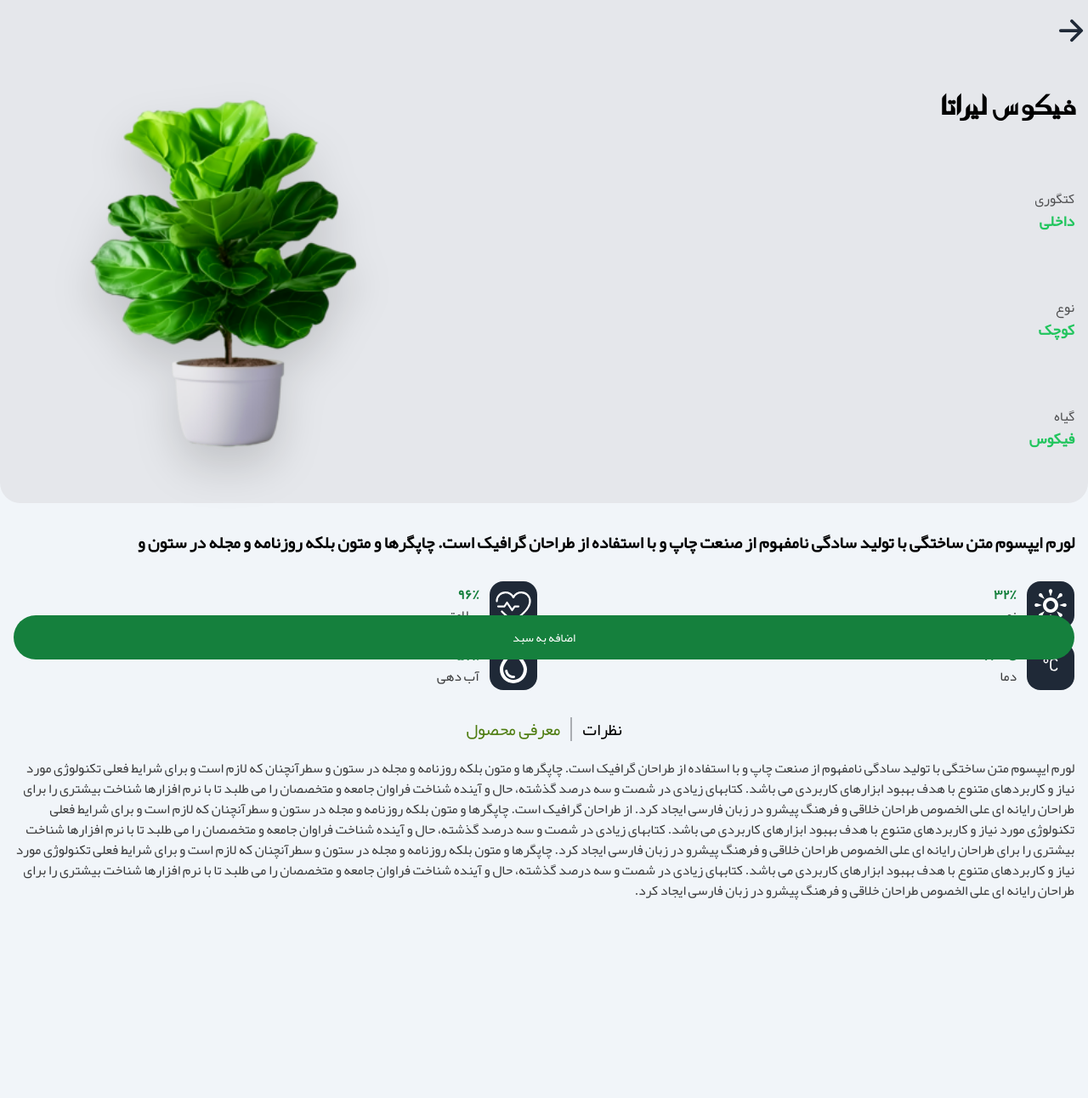
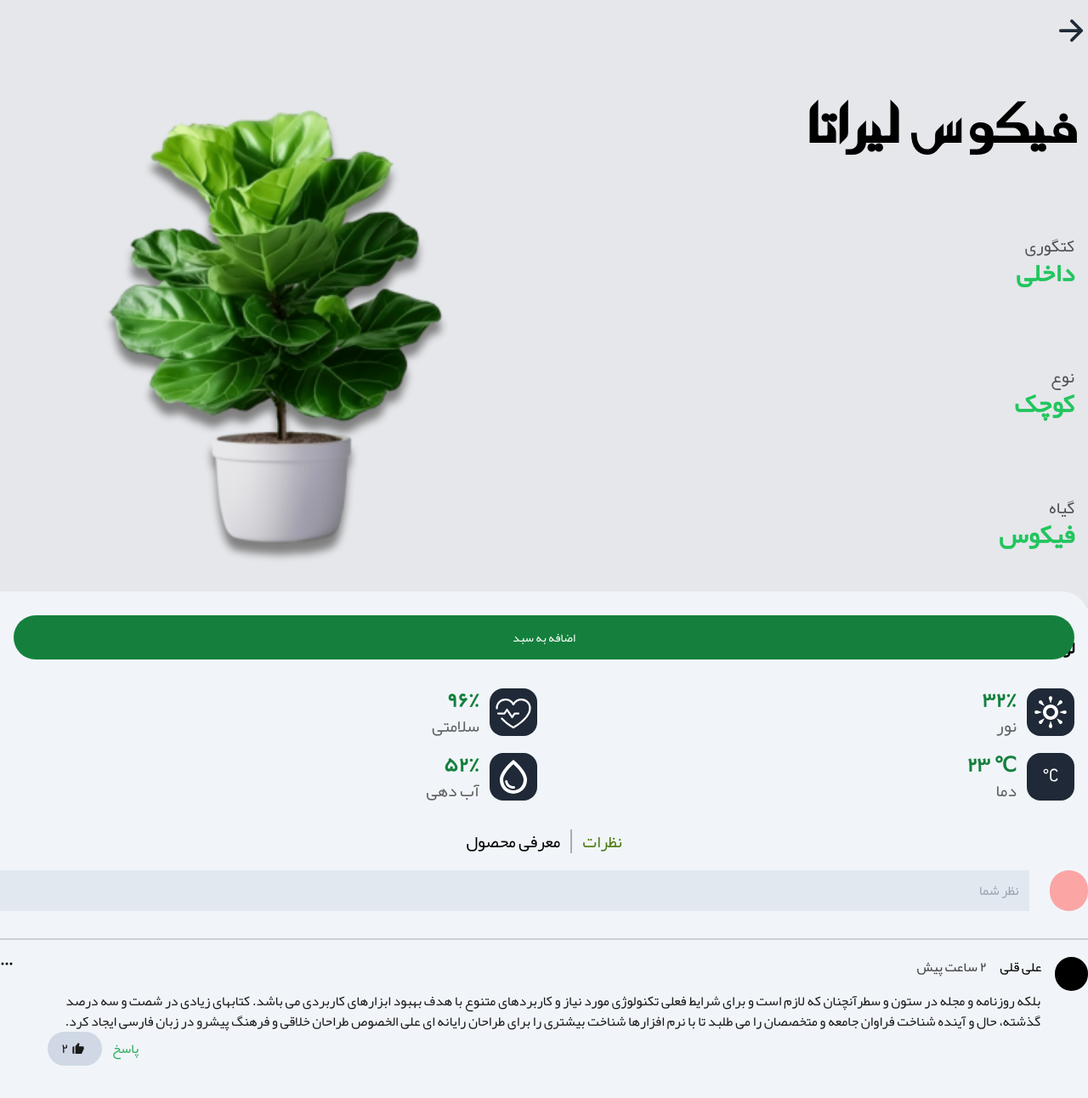
Before and after one commit to SinaAndDan/Sina-Flower-2024, a Next.js app: page /detail-page in a window 1280 px wide. Shown: the top 1292 px of the page at 85% size. Before the commit the page ends 1188 px from the top, so only its background shows below. Built offline with nearby package versions, Linux system fonts and the light colour scheme.

Commit message:
UI comments added,ui imporoved

```diff
--- a/src/app/components/DetailPage/DetailNavbar.tsx
+++ b/src/app/components/DetailPage/DetailNavbar.tsx
@@ -1,41 +1,67 @@
+"use client";
+
 import { IoArrowForward } from "react-icons/io5";
 import { TiWeatherSunny } from "react-icons/ti";
 import { PiHeartbeatLight } from "react-icons/pi";
 import { WiCelsius } from "react-icons/wi";
 import { MdOutlineWaterDrop } from "react-icons/md";
 import "../../../styles/fonts.css";
-
 import Image from "next/image";
 import ficus from "../../../../public/ficus.png";
+import { useState } from "react";
+import { DiVim } from "react-icons/di";
+import { BsThreeDots, BsThreeDotsVertical } from "react-icons/bs";
+import { SlLike } from "react-icons/sl";
+import { BiSolidLike } from "react-icons/bi";
 
 const DetailNavbar = () => {
+  const [about, setAbout] = useState(false);
+
+  const switchToCmsHandler = () => {
+    if (about) {
+      setAbout(false);
+    }
+    return;
+  };
+  const switchToaboutHandler = () => {
+    if (!about) {
+      setAbout(true);
+    }
+    return;
+  };
   return (
     <div className="font-yekan w-full">
-      <div className="container mx-auto sm:px-0 px-2 w-full bg-gray-200 rounded-b-3xl notched-corner">
+      <div className="container mx-auto sm:px-0 px-2 w-full bg-gray-200 relative notched-corner">
         <div className="w-full content-notch">
           <div className="pt-4">
             <IoArrowForward className="w-10 h-10 text-gray-800" />
           </div>
           <div className="h-full px-4 pb-6 mt-3 flex justify-between">
             <div className="flex flex-col justify-around">
-              <h5 className="font-bold font-abasan text-2xl sm:text-4xl">
+              <h5 className="font-bold font-abasan text-2xl sm:text-4xl md:text-5xl xl:text-7xl">
                 فیکوس لیراتا
               </h5>
               <div className="">
-                <p className="opacity-65 text-xs sm:text-base">کتگوری</p>
-                <p className="text-green-500 font-semibold text-base sm:text-lg">
+                <p className="opacity-65 text-xs sm:text-base md:text-lg xl:text-xl">
+                  کتگوری
+                </p>
+                <p className="text-green-500 font-semibold text-base sm:text-lg md:text-2xl xl:text-3xl">
                   داخلی
                 </p>
               </div>
               <div className="">
-                <p className="opacity-65 text-xs sm:text-base">نوع</p>
-                <p className="text-green-500 font-semibold text-base sm:text-lg">
+                <p className="opacity-65 text-xs sm:text-base md:text-lg xl:text-xl">
+                  نوع
+                </p>
+                <p className="text-green-500 font-semibold text-base sm:text-lg md:text-2xl xl:text-3xl">
                   کوچک
                 </p>
               </div>
               <div className="">
-                <p className="opacity-65 text-xs sm:text-base">گیاه</p>
-                <p className="text-green-500 font-semibold text-base sm:text-lg">
+                <p className="opacity-65 text-xs sm:text-base md:text-lg xl:text-xl">
+                  گیاه
+                </p>
+                <p className="text-green-500 font-semibold text-base sm:text-lg md:text-2xl xl:text-3xl">
                   فیکوس
                 </p>
               </div>
@@ -45,7 +71,7 @@ const DetailNavbar = () => {
               height={200}
               src={ficus}
               alt="هیجی"
-              className="drop-shadow-2xl saturate-150 shadow-gray-100"
+              className="md:w-full lg:w-1/2 saturate-150 shadow-gray-100 image-shadow"
             />
           </div>
         </div>
@@ -61,8 +87,8 @@ const DetailNavbar = () => {
               <TiWeatherSunny className="sm:w-12 sm:h-12 w-8 h-8 text-white" />
             </div>
             <div className="flex flex-col px-3 text-sm sm:text-base">
-              <p className="text-green-700 font-bold">۳۲٪</p>
-              <p className="opacity-75">نور</p>
+              <p className="text-green-700 font-bold lg:text-2xl">۳۲٪</p>
+              <p className="opacity-75 lg:text-xl lg:opacity-60">نور</p>
             </div>
           </div>
           <div className="flex items-center">
@@ -70,8 +96,8 @@ const DetailNavbar = () => {
               <PiHeartbeatLight className="sm:w-12 sm:h-12 w-8 h-8 text-white" />
             </div>
             <div className="flex flex-col px-3 text-sm sm:text-base">
-              <p className="text-green-700 font-bold">۹۶٪</p>
-              <p className="opacity-75">سلامتی</p>
+              <p className="text-green-700 font-bold lg:text-2xl">۹۶٪</p>
+              <p className="opacity-75 lg:text-xl lg:opacity-60">سلامتی</p>
             </div>
           </div>
           <div className="flex items-center">
@@ -79,8 +105,8 @@ const DetailNavbar = () => {
               <WiCelsius className="sm:w-12 sm:h-12 w-8 h-8 text-white" />
             </div>
             <div className="flex flex-col px-3 text-sm sm:text-base">
-              <p className="text-green-700 font-bold">℃ ۲۳</p>
-              <p className="opacity-75">دما</p>
+              <p className="text-green-700 font-bold lg:text-2xl">℃ ۲۳</p>
+              <p className="opacity-75 lg:text-xl lg:opacity-60">دما</p>
             </div>
           </div>
           <div className="flex items-center">
@@ -88,8 +114,8 @@ const DetailNavbar = () => {
               <MdOutlineWaterDrop className="sm:w-12 sm:h-12 w-8 h-8 text-white" />
             </div>
             <div className="flex flex-col px-3 text-sm sm:text-base">
-              <p className="text-green-700 font-bold">۵۲٪</p>
-              <p className="opacity-75">آب دهی</p>
+              <p className="text-green-700 font-bold lg:text-2xl">۵۲٪</p>
+              <p className="opacity-75 lg:text-xl lg:opacity-60">آب دهی</p>
             </div>
           </div>
         </div>
@@ -102,33 +128,83 @@ const DetailNavbar = () => {
           </button>
         </div>
         <div className="flex justify-center items-center">
-          <a className="pl-3 border-l-2 border-zinc-700 border-opacity-40 text-xl cursor-pointer">
+          <a
+            className={`pl-3 border-l-2 border-zinc-700 border-opacity-40 text-xl cursor-pointer ${
+              !about && "text-lime-700"
+            }`}
+            onClick={switchToCmsHandler}
+          >
             نظرات
           </a>
-          <a className="pr-3 text-lime-700 text-xl cursor-pointer">
+          <a
+            className={`pr-3 ${
+              about && "text-lime-700"
+            } text-xl cursor-pointer`}
+            onClick={switchToaboutHandler}
+          >
             معرفی محصول
           </a>
         </div>
-        <p className="mt-5 px-4 mb-32 text-sm sm:text-base opacity-75">
-          لورم ایپسوم متن ساختگی با تولید سادگی نامفهوم از صنعت چاپ و با استفاده
-          از طراحان گرافیک است. چاپگرها و متون بلکه روزنامه و مجله در ستون و
-          سطرآنچنان که لازم است و برای شرایط فعلی تکنولوژی مورد نیاز و کاربردهای
-          متنوع با هدف بهبود ابزارهای کاربردی می باشد. کتابهای زیادی در شصت و سه
-          درصد گذشته، حال و آینده شناخت فراوان جامعه و متخصصان را می طلبد تا با
-          نرم افزارها شناخت بیشتری را برای طراحان رایانه ای علی الخصوص طراحان
-          خلاقی و فرهنگ پیشرو در زبان فارسی ایجاد کرد. از طراحان گرافیک است.
-          چاپگرها و متون بلکه روزنامه و مجله در ستون و سطرآنچنان که لازم است و
-          برای شرایط فعلی تکنولوژی مورد نیاز و کاربردهای متنوع با هدف بهبود
-          ابزارهای کاربردی می باشد. کتابهای زیادی در شصت و سه درصد گذشته، حال و
-          آینده شناخت فراوان جامعه و متخصصان را می طلبد تا با نرم افزارها شناخت
-          بیشتری را برای طراحان رایانه ای علی الخصوص طراحان خلاقی و فرهنگ پیشرو
-          در زبان فارسی ایجاد کرد. چاپگرها و متون بلکه روزنامه و مجله در ستون و
-          سطرآنچنان که لازم است و برای شرایط فعلی تکنولوژی مورد نیاز و کاربردهای
-          متنوع با هدف بهبود ابزارهای کاربردی می باشد. کتابهای زیادی در شصت و سه
-          درصد گذشته، حال و آینده شناخت فراوان جامعه و متخصصان را می طلبد تا با
-          نرم افزارها شناخت بیشتری را برای طراحان رایانه ای علی الخصوص طراحان
-          خلاقی و فرهنگ پیشرو در زبان فارسی ایجاد کرد.
-        </p>
+        {about && (
+          <p className="mt-5 px-4 mb-32  opacity-75 leading-loose">
+            لورم ایپسوم متن ساختگی با تولید سادگی نامفهوم از صنعت چاپ و با
+            استفاده از طراحان گرافیک است. چاپگرها و متون بلکه روزنامه و مجله در
+            ستون و سطرآنچنان که لازم است و برای شرایط فعلی تکنولوژی مورد نیاز و
+            کاربردهای متنوع با هدف بهبود ابزارهای کاربردی می باشد. کتابهای زیادی
+            در شصت و سه درصد گذشته، حال و آینده شناخت فراوان جامعه و متخصصان را
+            می طلبد تا با نرم افزارها شناخت بیشتری را برای طراحان رایانه ای علی
+            الخصوص طراحان خلاقی و فرهنگ پیشرو در زبان فارسی ایجاد کرد. از طراحان
+            گرافیک است. چاپگرها و متون بلکه روزنامه و مجله در ستون و سطرآنچنان
+            که لازم است و برای شرایط فعلی تکنولوژی مورد نیاز و کاربردهای متنوع
+            با هدف بهبود ابزارهای کاربردی می باشد. کتابهای زیادی در شصت و سه
+            درصد گذشته، حال و آینده شناخت فراوان جامعه و متخصصان را می طلبد تا
+            با نرم افزارها شناخت بیشتری را برای طراحان رایانه ای علی الخصوص
+            طراحان خلاقی و فرهنگ پیشرو در زبان فارسی ایجاد کرد. چاپگرها و متون
+            بلکه روزنامه و مجله در ستون و سطرآنچنان که لازم است و برای شرایط
+            فعلی تکنولوژی مورد نیاز و کاربردهای متنوع با هدف بهبود ابزارهای
+            کاربردی می باشد. کتابهای زیادی در شصت و سه درصد گذشته، حال و آینده
+            شناخت فراوان جامعه و متخصصان را می طلبد تا با نرم افزارها شناخت
+            بیشتری را برای طراحان رایانه ای علی الخصوص طراحان خلاقی و فرهنگ
+            پیشرو در زبان فارسی ایجاد کرد.
+          </p>
+        )}
+        {!about && (
+          <div className="pb-32">
+            <div className=" pt-5 flex border-b-2 border-slate-700 border-opacity-20 pb-8">
+              <div className="h-12 w-12 bg-red-300 rounded-full"></div>
+              <input
+                type="text"
+                placeholder="نظر شما"
+                className=" bg-slate-200 w-full h-12 outline-none px-3 mr-6"
+              />
+            </div>
+            <div className="pt-5 flex">
+              <p className="w-10 h-10 bg-black rounded-full"></p>
+              <div className="flex justify-between w-full items-start">
+                <div className="flex items-start">
+                  <p className="px-4">علی قلی</p>
+                  <p className=" opacity-75">۲ ساعت پیش</p>
+                </div>
+                <BsThreeDots />
+              </div>
+            </div>
+            <p className="opacity-90 px-14 relative">
+              بلکه روزنامه و مجله در ستون و سطرآنچنان که لازم است و برای شرایط
+              فعلی تکنولوژی مورد نیاز و کاربردهای متنوع با هدف بهبود ابزارهای
+              کاربردی می باشد. کتابهای زیادی در شصت و سه درصد گذشته، حال و آینده
+              شناخت فراوان جامعه و متخصصان را می طلبد تا با نرم افزارها شناخت
+              بیشتری را برای طراحان رایانه ای علی الخصوص طراحان خلاقی و فرهنگ
+              پیشرو در زبان فارسی ایجاد کرد.
+              <div className="absolute -bottom-10 left-0 mx-14 flex items-center">
+                <p className="mx-3 text-green-600">پاسخ</p>
+                <button className="w-16 h-10 bg-slate-300 rounded-3xl flex items-center justify-center">
+                  <BiSolidLike className="mx-1" />
+                  <p className="">۲</p>
+                </button>
+              </div>
+            </p>
+          </div>
+        )}
       </div>
     </div>
   );
--- a/src/app/globals.css
+++ b/src/app/globals.css
@@ -50,3 +50,16 @@ main {
   -ms-overflow-style: none; /* IE and Edge */
   scrollbar-width: none; /* Firefox */
 }
+.notched-corner::after {
+  content: "";
+  position: absolute;
+  background-color: #f1f5f9;
+  width: 100%;
+  height: 30px;
+  border-top-right-radius: 80px;
+  left: 0;
+  bottom: -10px;
+}
+.image-shadow {
+  filter: drop-shadow(0px 14px 5px gray);
+}
```
